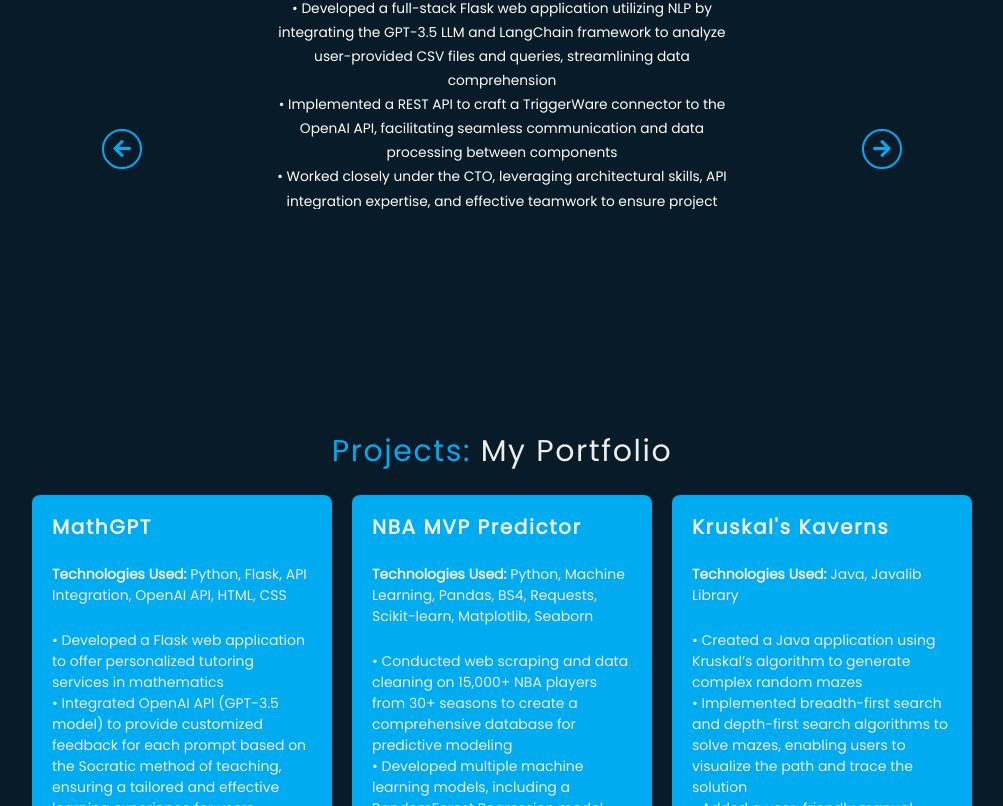
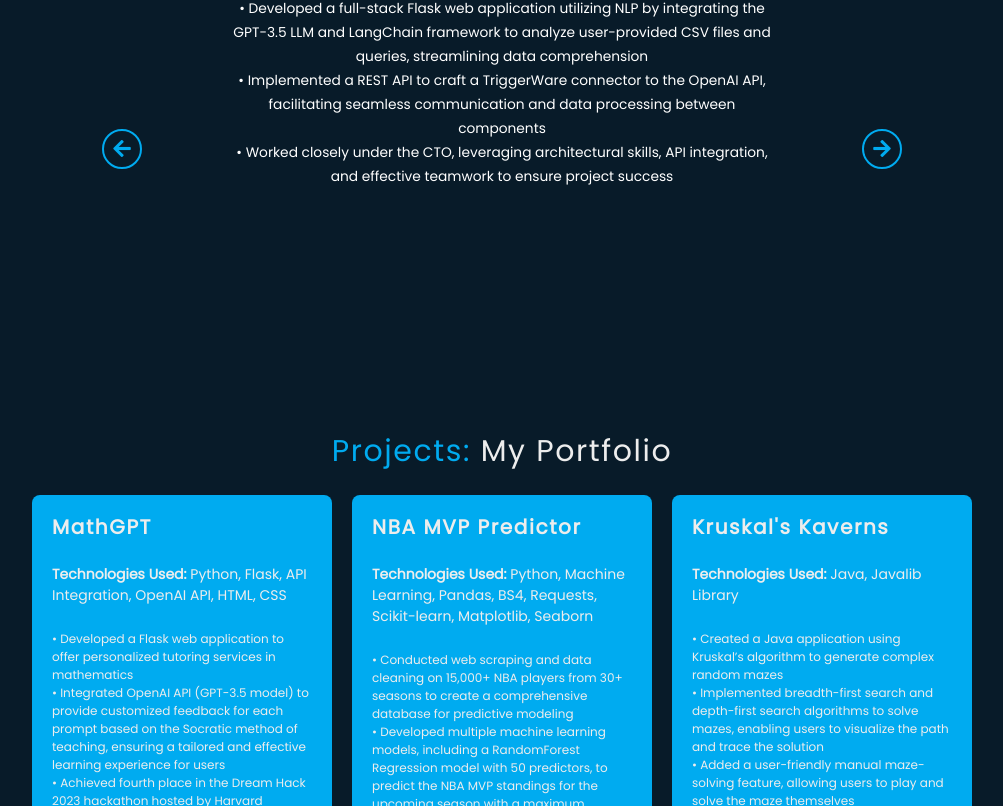
Before and after one commit to harish-sundar/harish-sundar.github.io, a React (Create React App) app: page / in a window 1280 px wide. Shown: the part 2654-3460 px from the top of the page, without its empty margins (138-1141 px from the left). Built offline with nearby package versions, Linux system fonts and the light colour scheme.

Commit message:
fixed formatting

```diff
--- a/src/components/Experience/Experience.css
+++ b/src/components/Experience/Experience.css
@@ -113,7 +113,7 @@ article h4 {
 }
 
 .text {
-  max-width: 35em;
+  max-width: 40em;
   margin: 0 auto;
   margin-top: 2rem;
   line-height: 1.75;
--- a/src/components/Experience/experience_data.js
+++ b/src/components/Experience/experience_data.js
@@ -19,7 +19,7 @@ const experience = [
         • Implemented a REST API to craft a TriggerWare connector to the OpenAI API, facilitating seamless communication and data processing between components
         </li>
         <li>
-        • Worked closely under the CTO, leveraging architectural skills, API integration expertise, and effective teamwork to ensure project success
+        • Worked closely under the CTO, leveraging architectural skills, API integration, and effective teamwork to ensure project success
         </li>
       </ul>
     ),
--- a/src/components/Home/Home.css
+++ b/src/components/Home/Home.css
@@ -9,7 +9,6 @@
     padding: 0;
     box-sizing: border-box;
     font-family: 'Poppins', 'San-Serif'
-
 }
 
 
--- a/src/components/Projects/Projects.css
+++ b/src/components/Projects/Projects.css
@@ -43,6 +43,7 @@
     width: 300px;
     transition: box-shadow 0.3s ease-in-out;
     position: relative;
+    text-align: left;
   }
 
   .project h1 {
@@ -55,7 +56,7 @@
   }
 
   .project ul {
-    font-size: 14px;
+    font-size: 12px;
   }
 
   .project img {
```
